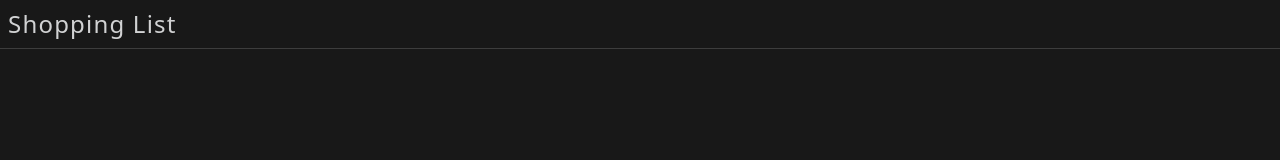
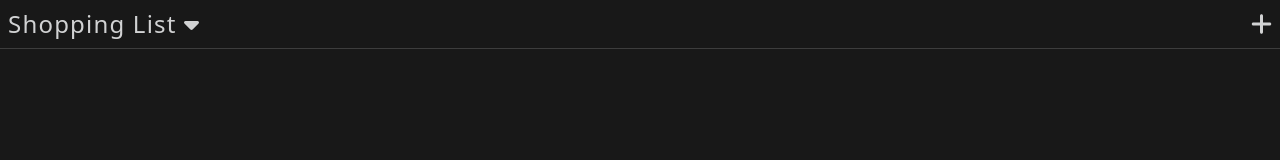
Before and after one commit to Hook-88/shopping-list, a Vue app: page / in a window 1280 px wide. Shown: the top 160 px of the page. Built offline with nearby package versions, Linux system fonts and the light colour scheme; the HTML template or start-up script is replaced by a standard one.

Commit message:
add basic header

```diff
--- a/src/views/HomeView.vue
+++ b/src/views/HomeView.vue
@@ -1,12 +1,22 @@
 <script setup lang="ts">
+import { faCaretDown, faPlus } from '@fortawesome/free-solid-svg-icons';
+import { FontAwesomeIcon } from '@fortawesome/vue-fontawesome';
+
 
 
 </script>
 
 
 <template>
-  <header class="text-2xl tracking-wider p-2 border-b border-ash/20">
-    <h1>Shopping List</h1>
+  <header class="text-2xl tracking-wider border-b border-ash/20 flex justify-between">
+    <button class="p-2">
+      Shopping List
+      <FontAwesomeIcon :icon="faCaretDown" />
+    </button>
+
+    <button class="p-2">
+      <FontAwesomeIcon :icon="faPlus" />
+    </button>
   </header>
   <main class="grow">
 
```
